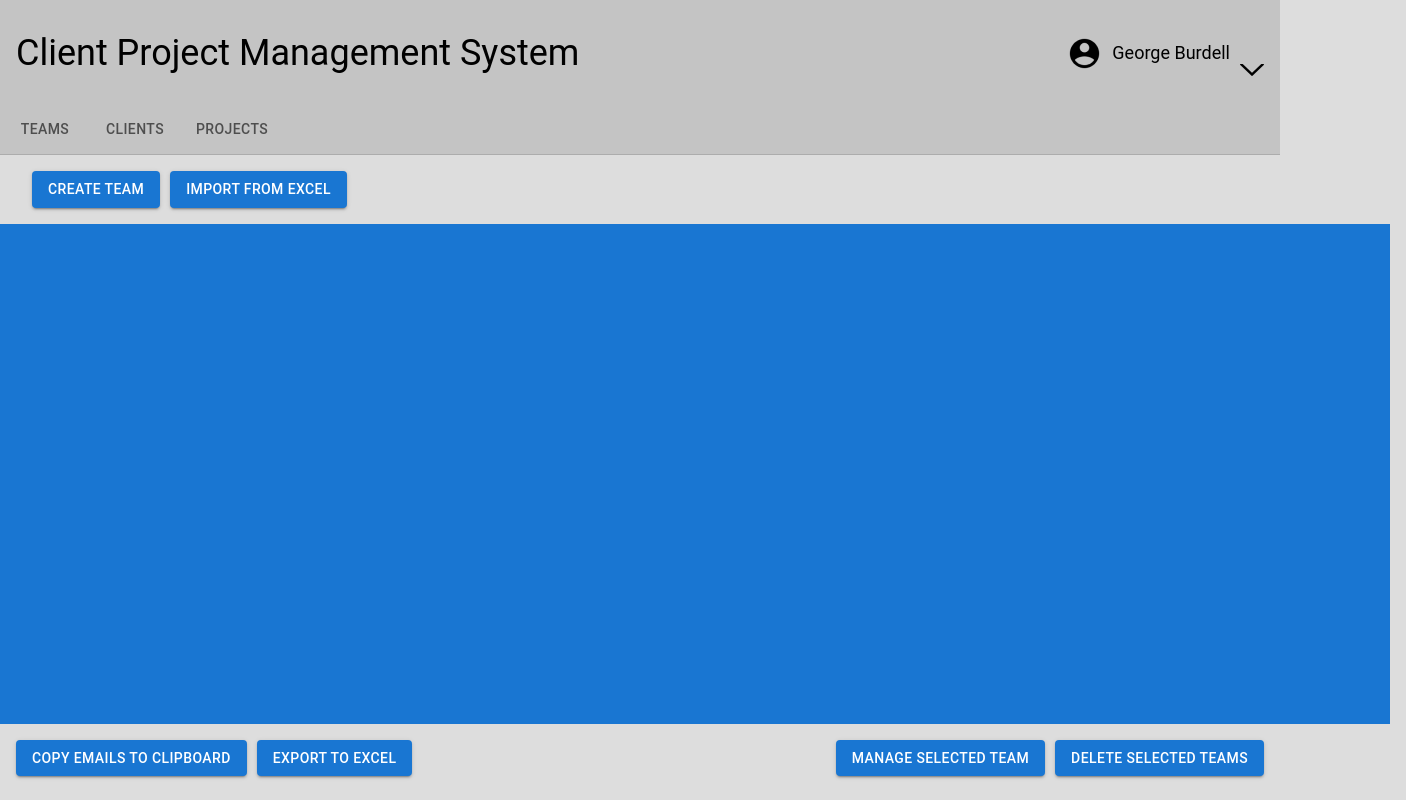
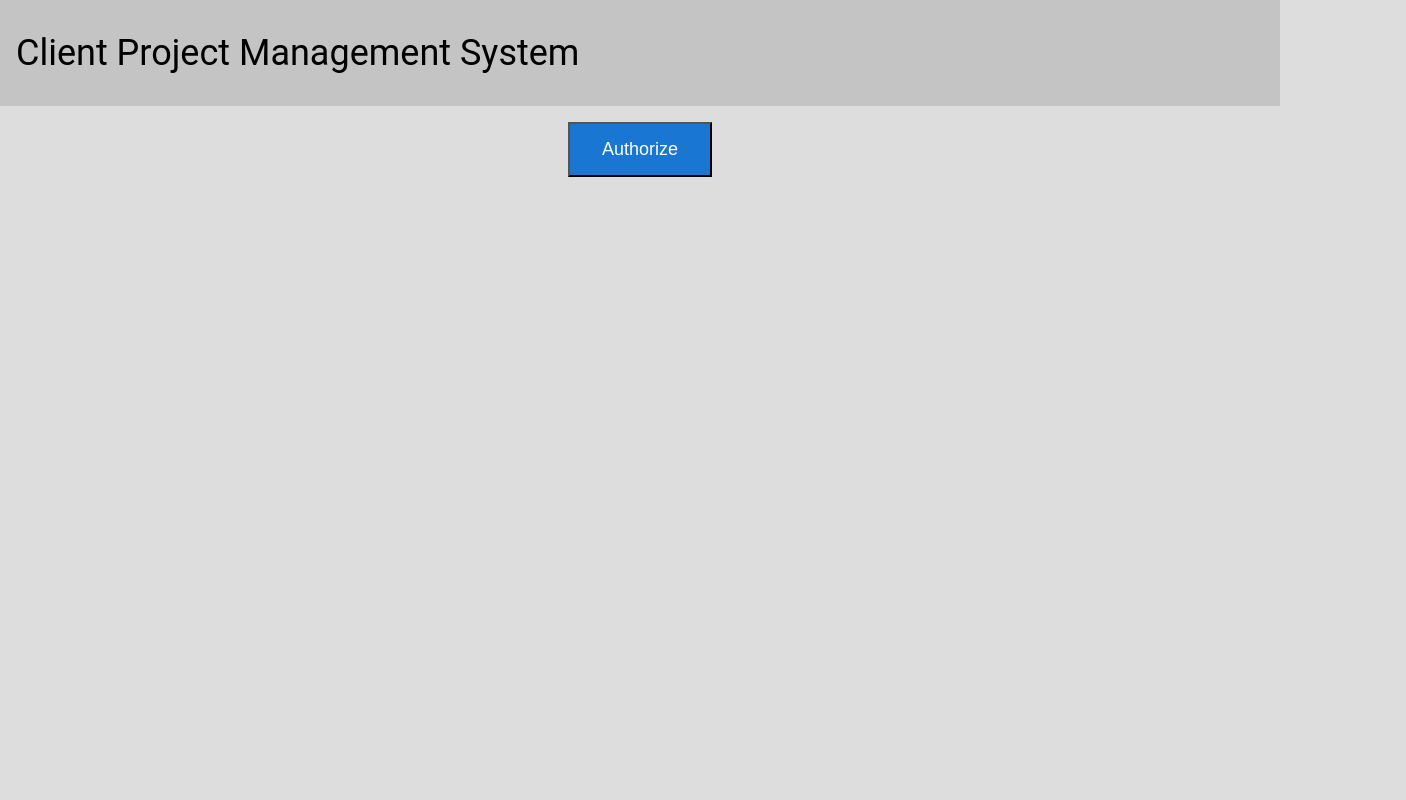
Before and after one commit to dosorno7/GT-CPMS, a React (Create React App) app in the folder react-app/: page / in a window 1280 px wide. Shown: the whole page, 1406 px wide, since content can reach past the window. Built offline with nearby package versions, Linux system fonts and the light colour scheme.

Commit message:
Add login and routing

```diff
--- a/react-app/package.json
+++ b/react-app/package.json
@@ -44,6 +44,7 @@
     ]
   },
   "devDependencies": {
-    "react-router-dom": "^4.3.1"
+    "@types/react-router-dom": "^5.3.3",
+    "react-router-dom": "^6.3.0"
   }
 }
--- a/react-app/src/containers/App/App.tsx
+++ b/react-app/src/containers/App/App.tsx
@@ -1,13 +1,22 @@
 import React, { Component } from 'react';
+import { Route, BrowserRouter as Router, Routes } from "react-router-dom";
 
+import LogIn from '../LogIn';
 import HomePage from '../HomePage';
+
 
 import './App.css';
 
 class App extends Component {
   render() {
     return (
-      <HomePage />
+      <Router>
+        <Routes>
+        <Route path="/" element={<LogIn />}/>
+        <Route path="/LogIn" element={<LogIn />}/>
+        <Route path="/HomePage" element={<HomePage />}/>
+        </Routes>
+      </Router>
     )
   }
 }
--- /dev/null
+++ b/react-app/src/containers/LogIn/Login.css
@@ -0,0 +1,42 @@
+body {
+    background-color: #282c34;
+    display: block;
+}
+
+.home_page{
+    display: block;
+}
+
+.title_text {
+    font-family: 'Roboto', sans-serif;
+    font-style: normal;
+    font-weight: 400;
+    font-size: 36px;
+    line-height: 42px;
+    text-align: center;
+
+    color: #000000;
+}
+
+.main_content {
+    align-items: center;
+    box-sizing: border-box;
+    display: flex;
+    flex-direction: column;
+    justify-content: center;
+    height: 80%;
+    padding: 16px;
+}
+
+#loginbutton {
+    background-color: #1976D2;
+    color: white;
+    padding: 15px 32px;
+    text-align: center;
+    font-size: calc(10px + 1vmin);
+}
+
+#loginbutton:hover {
+    background-color: #8fe4fc;
+
+  }
--- /dev/null
+++ b/react-app/src/containers/LogIn/index.tsx
@@ -0,0 +1,33 @@
+import { Button, Box, Tabs, Tab } from '@mui/material';
+import React, {Component} from 'react'
+import './Login.css'
+
+class LogIn extends Component {
+
+    render() {
+        return (
+            <div className="home_page">
+                <div className="header">
+                    <div className="header_utils">
+                        <h1 className="title_text"> Client Project Management System </h1>
+                    </div>
+                </div>
+
+                <div className="main_content">
+                    <div className="login_button">
+                    <div>
+                    <button id="loginbutton" onClick={event =>
+                        window.location.href='https://sso.gatech.edu/cas/login?service=http://localhost:3000/HomePage'}>
+                        Authorize
+                    </button>
+                    </div>
+
+                        </div>
+                </div>
+            </div>
+        )
+    }
+
+}
+
+export default LogIn;
```
Also changed, not shown: 1 other file (tests, documents, lock files or other folders).
